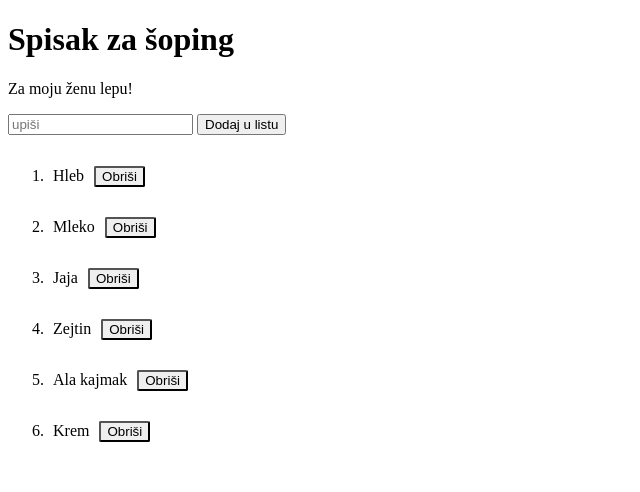
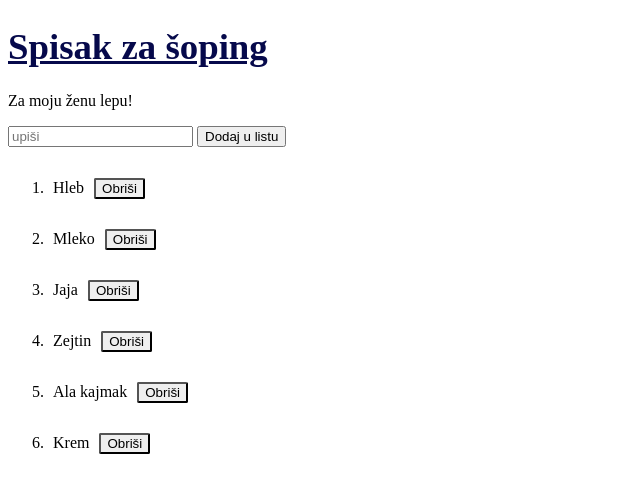
Before and after one commit to Tpe3op/Tpe3op.github.io, a plain HTML site: page index.html in a window 1280 px wide. Shown: the whole page, without its empty margins (0-640 px from the left). Drawn offline with Linux system fonts and the light colour scheme.

Commit message:
Color to the title

```diff
--- a/style.css
+++ b/style.css
@@ -1,22 +1,8 @@
-/* .coolTitle {
-  text-align: center;
-  font-family: 'Oswald', Helvetica, sans-serif;
-  font-size: 40px;
-  transform: skewY(-10deg);
-  letter-spacing: 4px;
-  word-spacing: -8px;
-  color: tomato;
-  text-shadow:
-    -1px -1px 0 firebrick,
-    -2px -2px 0 firebrick,
-    -3px -3px 0 firebrick,
-    -4px -4px 0 firebrick,
-    -5px -5px 0 firebrick,
-    -6px -6px 0 firebrick,
-    -7px -7px 0 firebrick,
-    -8px -8px 0 firebrick,
-    -30px 20px 40px dimgrey;
-} */
+.title {
+    text-decoration: underline;
+    font-size: 2.30em;
+    color: #06094B;
+}
 
 
 
```
